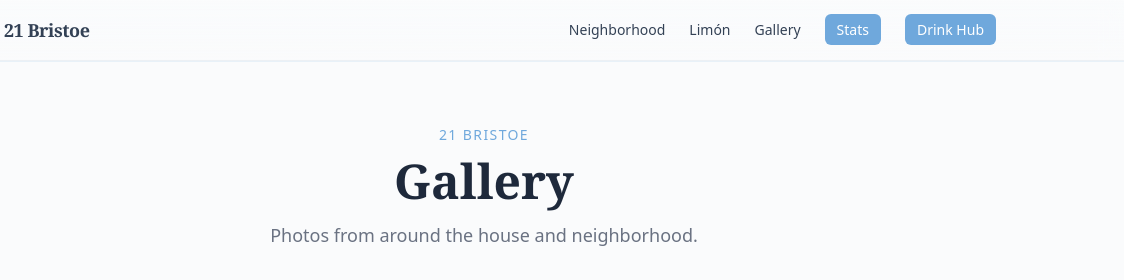
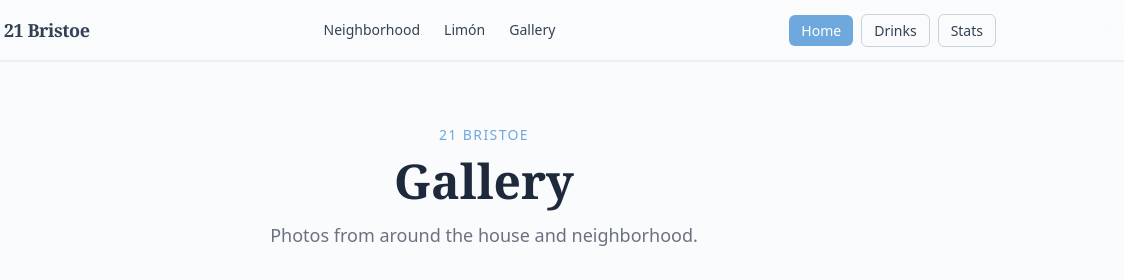
Before and after one commit to faberalarcon/home, an Astro site: page /gallery in a window 1280 px wide. Shown: the top 280 px of the page, 156-1280 px from the left. Built offline with nearby package versions, Linux system fonts and the light colour scheme; Astro itself is replaced by a stand-in of ours.

Commit message:
Add HubNav ecosystem pills and swap into header

```diff
--- a/src/components/Header.astro
+++ b/src/components/Header.astro
@@ -1,5 +1,6 @@
 ---
 // Header component — minimal site nav
+import HubNav from './HubNav.astro';
 ---
 
 <header class="w-full py-3 sm:py-4 px-4 sm:px-6 bg-gradient-to-b from-warm-50/85 to-warm-50/70 backdrop-blur-md border-b border-warm-200/60 sticky top-0 z-50 shadow-[0_1px_0_theme(colors.warm.500/12%)]">
@@ -16,7 +17,7 @@
       <span class="font-bold text-base sm:text-lg tracking-tight font-display">21 Bristoe</span>
     </a>
 
-    <!-- Navigation links — section anchors hidden on mobile to keep CTAs in viewport -->
+    <!-- Section links (internal anchors/routes) — hidden on small screens to keep ecosystem nav in viewport -->
     <ul class="flex items-center gap-2 sm:gap-4 md:gap-6 text-sm font-medium list-none" role="list">
       <li class="hidden md:block">
         <a href="/#neighborhood" class="text-warm-700 hover:text-warm-500 transition-colors">Neighborhood</a>
@@ -27,27 +28,9 @@
       <li class="hidden sm:block">
         <a href="/gallery" class="text-warm-700 hover:text-warm-500 transition-colors">Gallery</a>
       </li>
-      <li>
-        <a
-          href="https://stats.21bristoe.com"
-          class="px-2.5 sm:px-3 py-1.5 bg-warm-500 text-white rounded-md text-xs sm:text-sm font-medium hover:bg-warm-600 transition-colors whitespace-nowrap"
-          target="_blank"
-          rel="noopener noreferrer"
-        >
-          Stats
-        </a>
-      </li>
-      <li>
-        <a
-          href="https://drink-hub.21bristoe.com"
-          class="px-2.5 sm:px-3 py-1.5 bg-warm-500 text-white rounded-md text-xs sm:text-sm font-medium hover:bg-warm-600 transition-colors whitespace-nowrap"
-          target="_blank"
-          rel="noopener noreferrer"
-        >
-          <span class="sm:hidden">Drinks</span>
-          <span class="hidden sm:inline">Drink Hub</span>
-        </a>
-      </li>
     </ul>
+
+    <!-- Ecosystem nav (cross-site) -->
+    <HubNav current="home" />
   </nav>
 </header>
--- /dev/null
+++ b/src/components/HubNav.astro
@@ -0,0 +1,64 @@
+---
+// HubNav — three-pill ecosystem navigation shared across home / drink-hub / stats.
+// Pure layout; no client JS.
+
+interface Props {
+  current: 'home' | 'drinks' | 'stats';
+}
+
+const { current } = Astro.props;
+
+const pills = [
+  {
+    key: 'home' as const,
+    label: 'Home',
+    // Same-origin link when we're already on home; external otherwise.
+    href: current === 'home' ? '/' : 'https://21bristoe.com',
+  },
+  {
+    key: 'drinks' as const,
+    label: 'Drinks',
+    href: 'https://drink-hub.21bristoe.com',
+  },
+  {
+    key: 'stats' as const,
+    label: 'Stats',
+    href: 'https://stats.21bristoe.com',
+  },
+];
+
+const base =
+  'px-3 py-1.5 rounded-md text-xs sm:text-sm font-medium whitespace-nowrap transition-colors';
+const activeClasses = 'bg-warm-500 text-white hover:bg-warm-600';
+const inactiveClasses =
+  'bg-transparent text-warm-700 border border-warm-300 hover:bg-warm-100 hover:text-warm-900';
+---
+
+<nav aria-label="21 Bristoe sites">
+  <ul class="flex items-center gap-1.5 sm:gap-2 list-none" role="list">
+    {
+      pills.map((pill) => {
+        const isActive = pill.key === current;
+        const classes = `${base} ${isActive ? activeClasses : inactiveClasses}`;
+        return (
+          <li>
+            {isActive ? (
+              <a href={pill.href} class={classes} aria-current="page">
+                {pill.label}
+              </a>
+            ) : (
+              <a
+                href={pill.href}
+                class={classes}
+                target="_blank"
+                rel="noopener noreferrer"
+              >
+                {pill.label}
+              </a>
+            )}
+          </li>
+        );
+      })
+    }
+  </ul>
+</nav>
```
